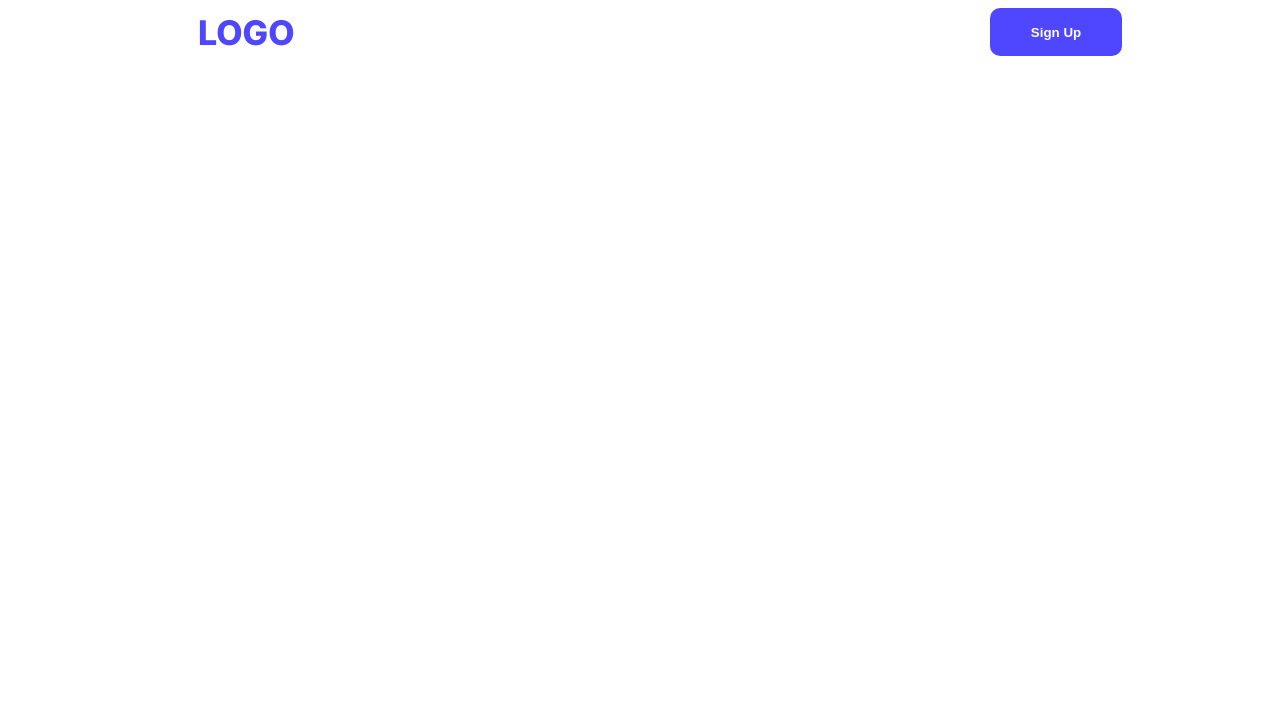
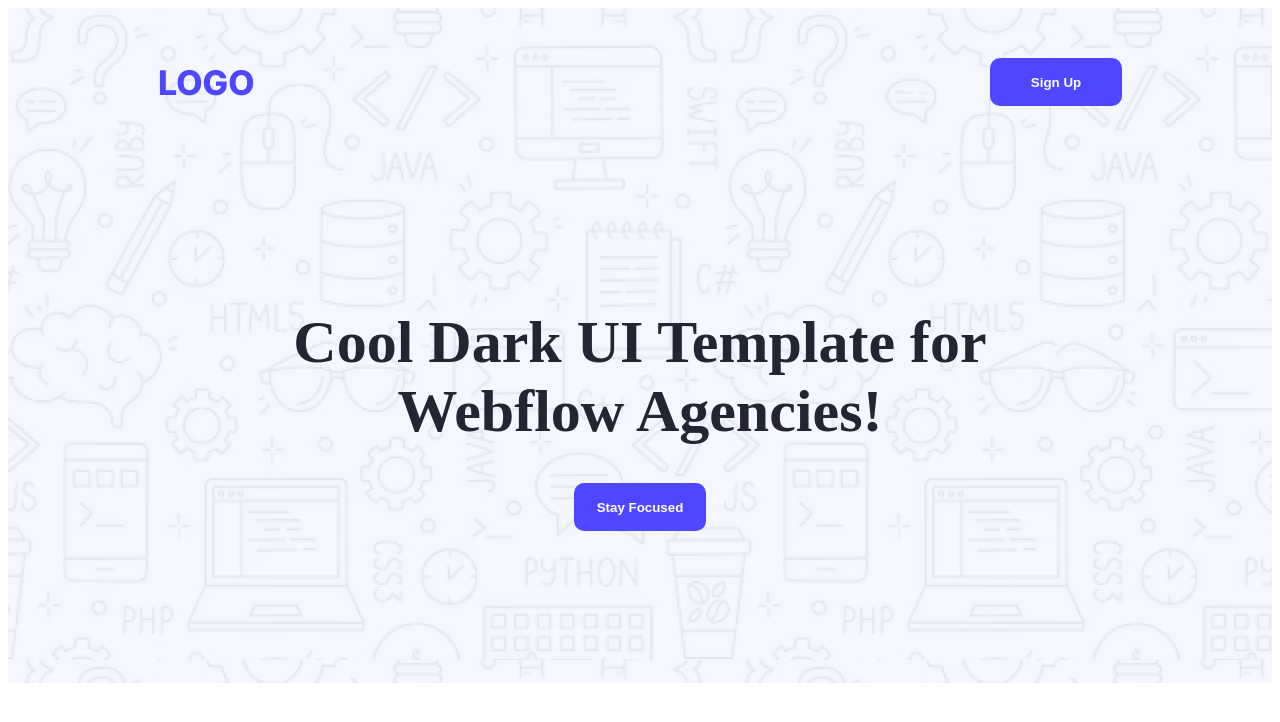
Before and after one commit to Sadaf-Takia/assignment-1, a plain HTML site: page index.html in a window 1280 px wide. Drawn offline with Linux system fonts and the light colour scheme.

Commit message:
addded banner

```diff
--- a/Styles/style.css
+++ b/Styles/style.css
@@ -1,32 +1,71 @@
-nav ul{
+nav ul {
     display: flex;
     justify-content: space-between;
     align-items: center;
     margin: 0px 150px;
+    padding: 50px 0px;
 }
 
 .inter-normal {
     font-family: "Inter", sans-serif;
     font-optical-sizing: auto;
 
-    font-style: normal; }
+    font-style: normal;
+}
 
 
-nav ul li{
+nav ul li {
     list-style: none;
 }
-nav a{
+
+nav a {
     text-decoration: none;
 }
 
-.nav-text{
-    color: black;
+
+.raleway-normal {
+    font-family: "Raleway", sans-serif;
+    font-optical-sizing: auto;
+
+    font-style: normal;
+}
+
+.nav-text {
     font-size: 34px;
     color: #4E47FF;
     font-weight: 800;
 }
 
-.button{
+.banner-text {
+    font-size: 60px;
+    color: #252432;
+    font-weight: bold;
+
+}
+.banner{
+    background: url(../image/Hero-bg.png);
+    padding-bottom: 152px;
+    margin: 0px 0px;
+
+}
+
+.banner-container {
+margin-top: 152px;
+     display: flex;
+    align-items: center;
+    justify-content: center;
+    flex-direction: column;
+}
+h4{
+    margin: 0;
+    text-align: center;
+}
+
+#banner-btn{
+    margin-top: 37px;
+}
+
+.button {
     width: 132px;
     height: 48px;
     background-color: #4E47FF;
--- a/index.html
+++ b/index.html
@@ -7,22 +7,33 @@
     <title>Home</title>
     <link rel="preconnect" href="https://fonts.googleapis.com">
     <link rel="preconnect" href="https://fonts.gstatic.com" crossorigin>
+    <link href="https://fonts.googleapis.com/css2?family=Raleway:ital,wght@0,100..900;1,100..900&display=swap"
+        rel="stylesheet">
+    <link rel="preconnect" href="https://fonts.googleapis.com">
+    <link rel="preconnect" href="https://fonts.gstatic.com" crossorigin>
     <link
         href="https://fonts.googleapis.com/css2?family=Inter:ital,opsz,wght@0,14..32,100..900;1,14..32,100..900&display=swap"
         rel="stylesheet">
     <link rel="stylesheet" href="Styles/style.css">
 </head>
 
-<body class="inter-normal">
-    <header>
+<body class="raleway-h1">
+    <header class="banner">
         <nav>
-            <ul>
+            <ul class="inter-normal ">
                 <li>
                     <a class="nav-text" href="">LOGO</a>
                 </li>
                 <li><a href=""><Button class="button">Sign Up</Button></a></li>
             </ul>
         </nav>
+
+        <div class="banner-container">
+            <h4 class="banner-text">
+                Cool Dark UI Template for <br> Webflow Agencies!</h4>
+
+           <a href=""><button class="button" id="banner-btn">Stay Focused</button></a>
+        </div>
     </header>
     <main>
 
```
Lines whose indentation alone changed are shown as unchanged.
